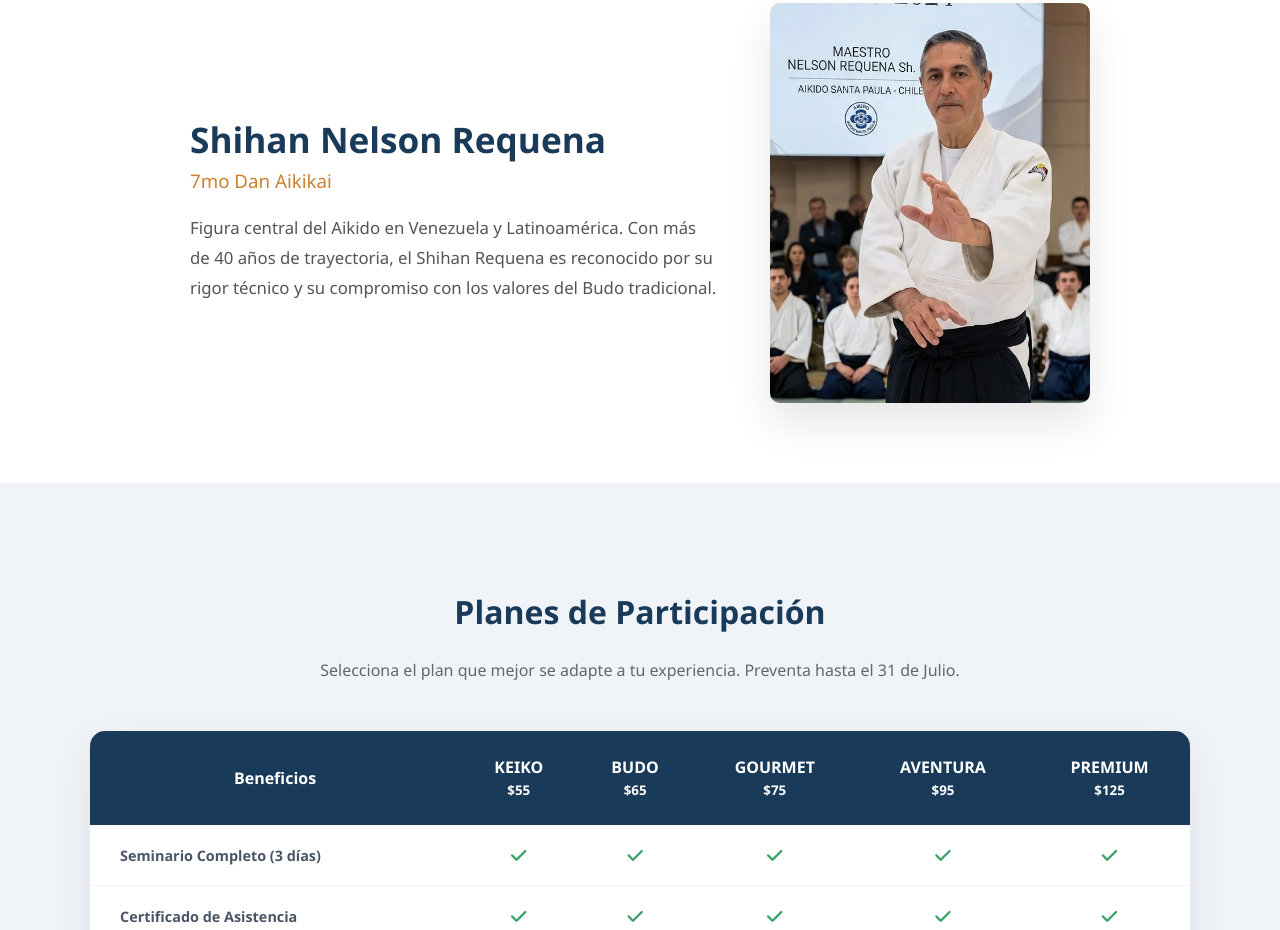
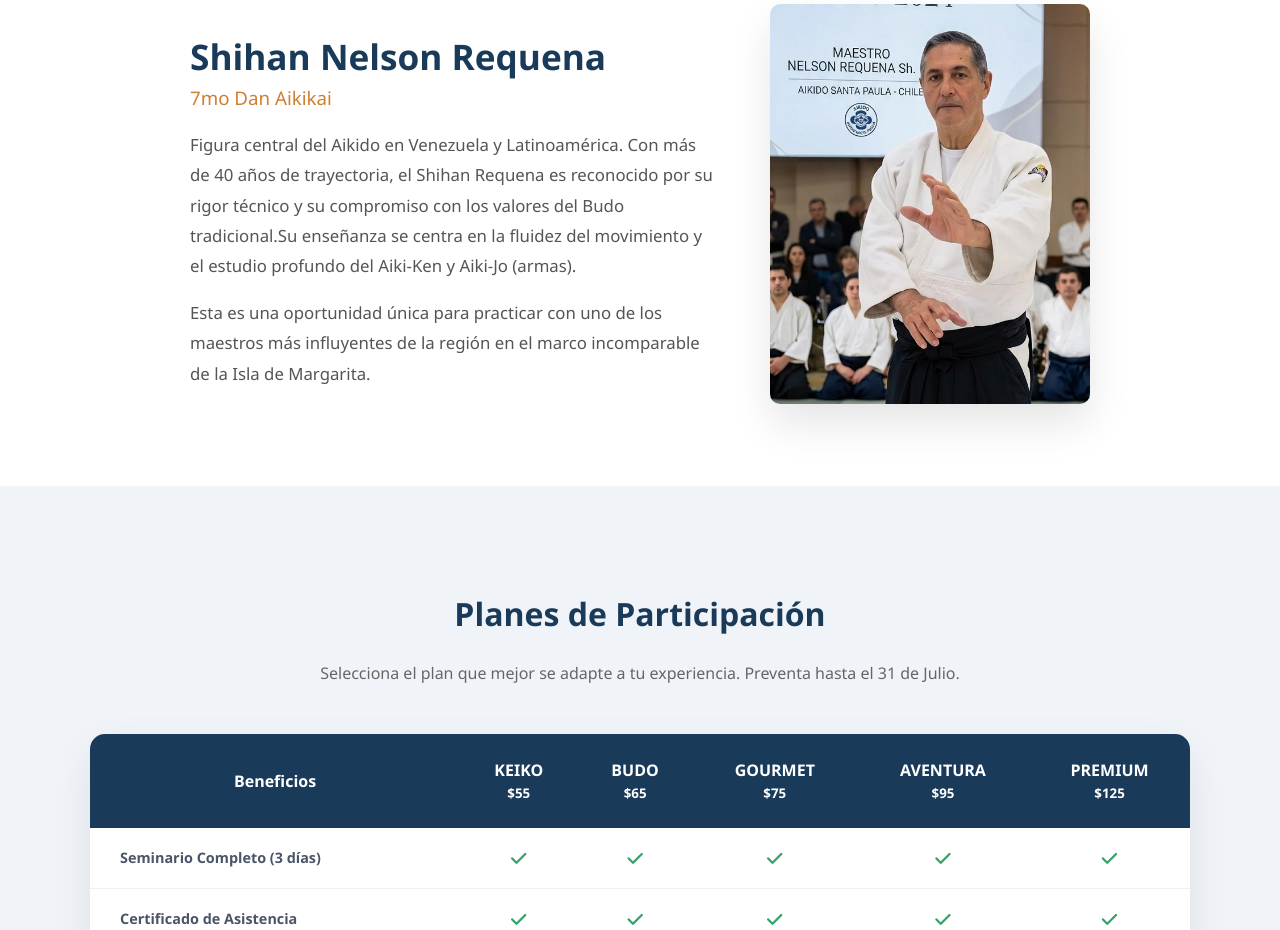
Before and after one commit to aikidodigital-ops/seminario-aikido, a plain HTML site: page index.html in a window 1280 px wide. Shown: the part 837-1767 px from the top of the page. Drawn offline with Linux system fonts and the light colour scheme.

Commit message:
Update index.html

```diff
--- a/index.html
+++ b/index.html
@@ -138,7 +138,9 @@
             <div class="instructor-text">
                 <h2>Shihan Nelson Requena</h2>
                 <h3>7mo Dan Aikikai</h3>
-                <p>Figura central del Aikido en Venezuela y Latinoamérica. Con más de 40 años de trayectoria, el Shihan Requena es reconocido por su rigor técnico y su compromiso con los valores del Budo tradicional.</p>
+                <p>Figura central del Aikido en Venezuela y Latinoamérica. Con más de 40 años de trayectoria, el Shihan Requena es reconocido por su rigor técnico y su compromiso con los valores del Budo tradicional.Su enseñanza se centra en la fluidez del movimiento y el estudio profundo del Aiki-Ken y Aiki-Jo (armas).</p>
+
+                <p>Esta es una oportunidad única para practicar con uno de los maestros más influyentes de la región en el marco incomparable de la Isla de Margarita.</p>
             </div>
             <img src="nelson-aikido.jpg" alt="Shihan Nelson Requena" style="width: 320px; height: 400px; border-radius: 10px; object-fit: cover; box-shadow: 0 20px 40px rgba(0,0,0,0.1);">
         </div>
```
